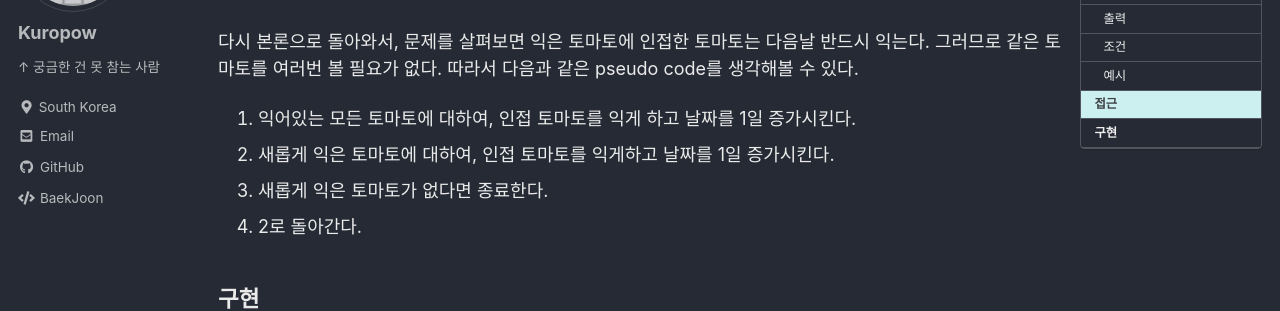
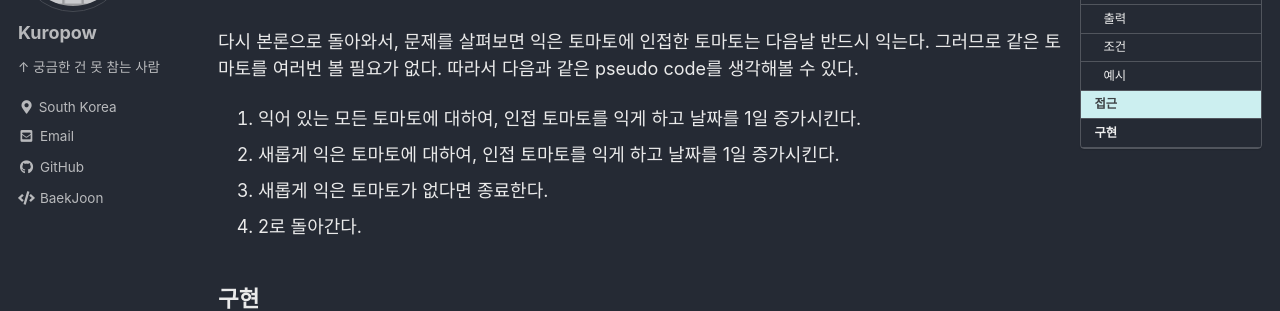
Before and after one commit to kuro11pow2/kuro11pow2.github.io, a Jekyll site: the page built from _posts/2021-08-29-1357.md, in a window 1280 px wide and 900 px high, scrolled down 2732 px. Shown: the part 152-463 px from the top of the window. Built offline with Jekyll 4.4.1, drawn with Linux system fonts in a browser that asks for light colours; cached includes are drawn as plain includes; formulas are drawn with MathJax 3; comment, search, counter and statistics services are not loaded; some of the changed text lies outside the part shown.

```diff
--- a/_posts/2021-08-29-1357.md
+++ b/_posts/2021-08-29-1357.md
@@ -98,8 +98,8 @@ $$
 
 다시 본론으로 돌아와서, 문제를 살펴보면 익은 토마토에 인접한 토마토는 다음날 반드시 익는다. 그러므로 같은 토마토를 여러번 볼 필요가 없다. 따라서 다음과 같은 pseudo code를 생각해볼 수 있다.
 
-1. 익어있는 모든 토마토에 대하여, 인접 토마토를 익게 하고 날짜를 1일 증가시킨다.
-2. 새롭게 익은 토마토에 대하여, 인접 토마토를 익게하고 날짜를 1일 증가시킨다.
+1. 익어 있는 모든 토마토에 대하여, 인접 토마토를 익게 하고 날짜를 1일 증가시킨다.
+2. 새롭게 익은 토마토에 대하여, 인접 토마토를 익게 하고 날짜를 1일 증가시킨다.
 3. 새롭게 익은 토마토가 없다면 종료한다.
 4. 2로 돌아간다.
 
@@ -238,7 +238,7 @@ int main() {
     // print_vi(dim, "[ 차원 크기 ]");
     // print_vi(dim_offset, "[ 차원 오프셋 ]");
 
-    // 창고 상태를 입력받으면서 익어있는 토마토를 큐에 넣고 익지 않은 토마토의 개수를 센다.
+    // 창고 상태를 입력 받으면서 익어 있는 토마토를 큐에 넣고 익지 않은 토마토의 개수를 센다.
     // 앞서 정의한 순서대로 배열의 원소가 주어지므로 그냥 그대로 넣으면 됨.
     board.resize(dim_offset[N_DIM - 1] * dim[N_DIM - 1], 0);
     for (int i = 0; i < board.size(); i++) {
```
